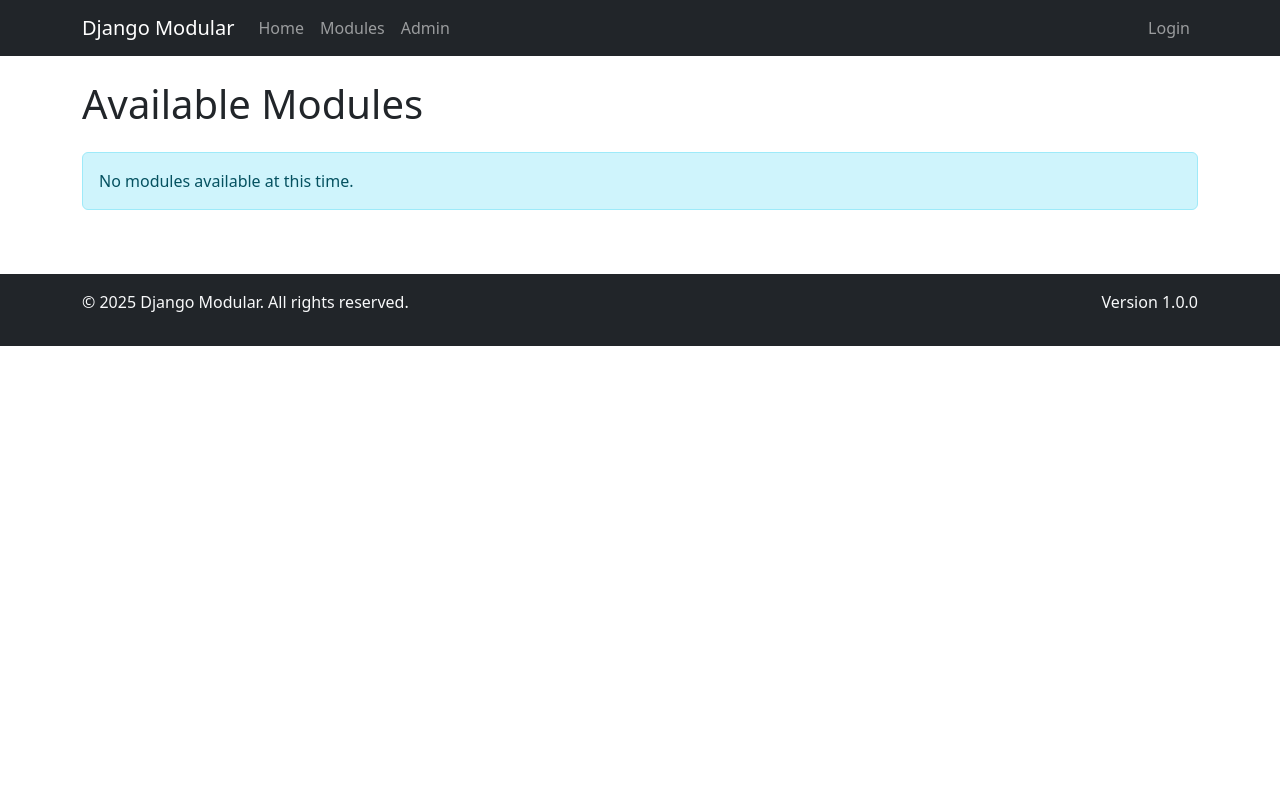
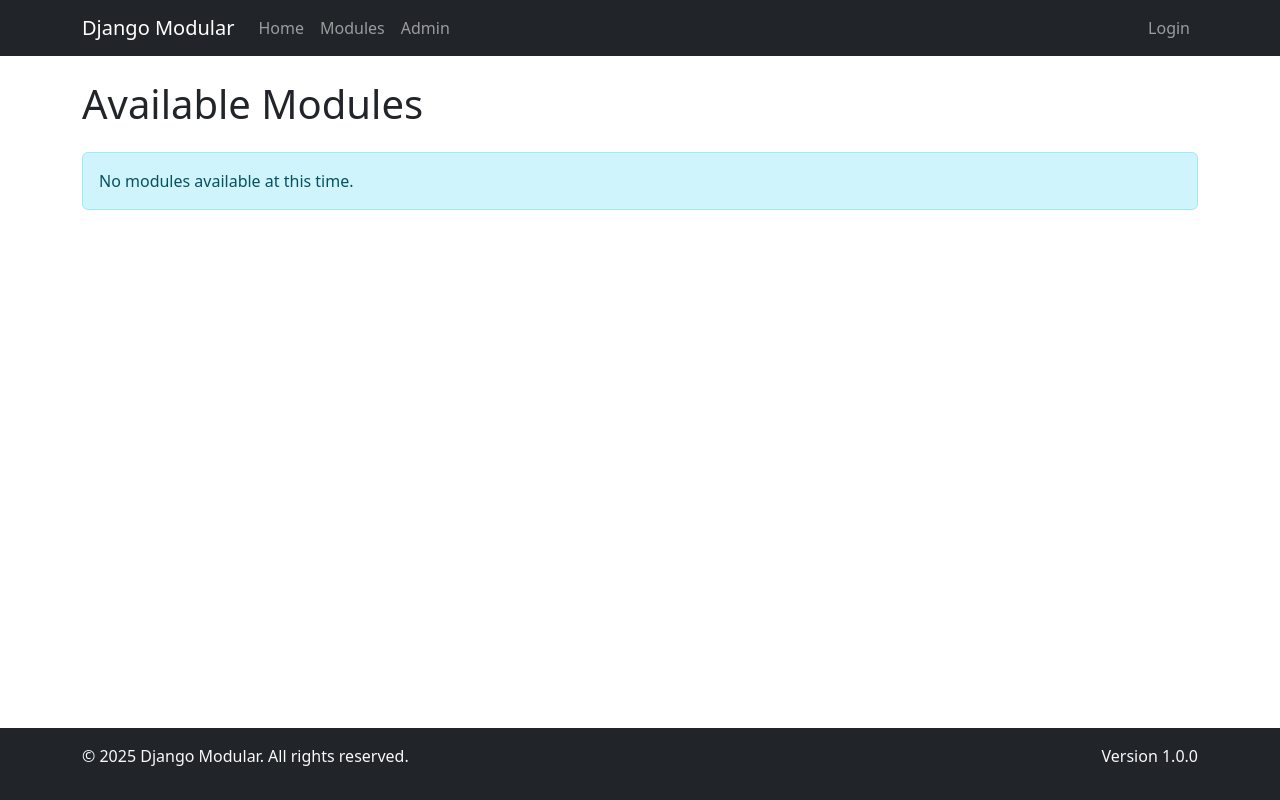
Before and after one commit to animemoeus/special-pancake, a Django app: page /modules/ in a window 1280 px wide. Run offline with Django 4.2, Linux system fonts and the light colour scheme; data that the repository does not hold is empty; parts of the project's set-up code (start-up, migrations or seed data) failed here and were passed over.

Commit message:
Refactor base template links for consistency and improve layout with flexbox styling

```diff
--- a/core/templates/base.html
+++ b/core/templates/base.html
@@ -12,6 +12,22 @@
     <link href="https://cdn.jsdelivr.net/npm/bootstrap@5.3.0-alpha1/dist/css/bootstrap.min.css"
           rel="stylesheet" />
     <!-- Custom CSS -->
+    <style>
+      html, body {
+        height: 100%;
+      }
+      body {
+        display: flex;
+        flex-direction: column;
+        min-height: 100vh;
+      }
+      main {
+        flex: 1 0 auto;
+      }
+      footer {
+        flex-shrink: 0;
+      }
+    </style>
     {% block extra_css %}
     {% endblock extra_css %}
   </head>
@@ -19,7 +35,7 @@
     <!-- Navigation -->
     <nav class="navbar navbar-expand-lg navbar-dark bg-dark">
       <div class="container">
-        <a class="navbar-brand" href="{% url 'home' %}">Django Modular</a>
+        <a class="navbar-brand" href="/">Django Modular</a>
         <button class="navbar-toggler"
                 type="button"
                 data-bs-toggle="collapse"
@@ -29,21 +45,21 @@
         <div class="collapse navbar-collapse" id="navbarNav">
           <ul class="navbar-nav me-auto">
             <li class="nav-item">
-              <a class="nav-link" href="{% url 'home' %}">Home</a>
+              <a class="nav-link" href="/">Home</a>
             </li>
             <li class="nav-item">
-              <a class="nav-link" href="{% url 'modules' %}">Modules</a>
+              <a class="nav-link" href="{% url 'modules:module-list' %}">Modules</a>
             </li>
             <li class="nav-item">
-              <a class="nav-link" href="{% url 'admin:index' %}">Admin</a>
+              <a class="nav-link" href="/">Admin</a>
             </li>
           </ul>
           <div class="navbar-nav">
             {% if user.is_authenticated %}
               <span class="nav-item nav-link text-light">Hello, {{ user.username }}</span>
-              <a class="nav-link" href="{% url 'logout' %}">Logout</a>
+              <a class="nav-link" href="/">Logout</a>
             {% else %}
-              <a class="nav-link" href="{% url 'login' %}">Login</a>
+              <a class="nav-link" href="">Login</a>
             {% endif %}
           </div>
         </div>
```
